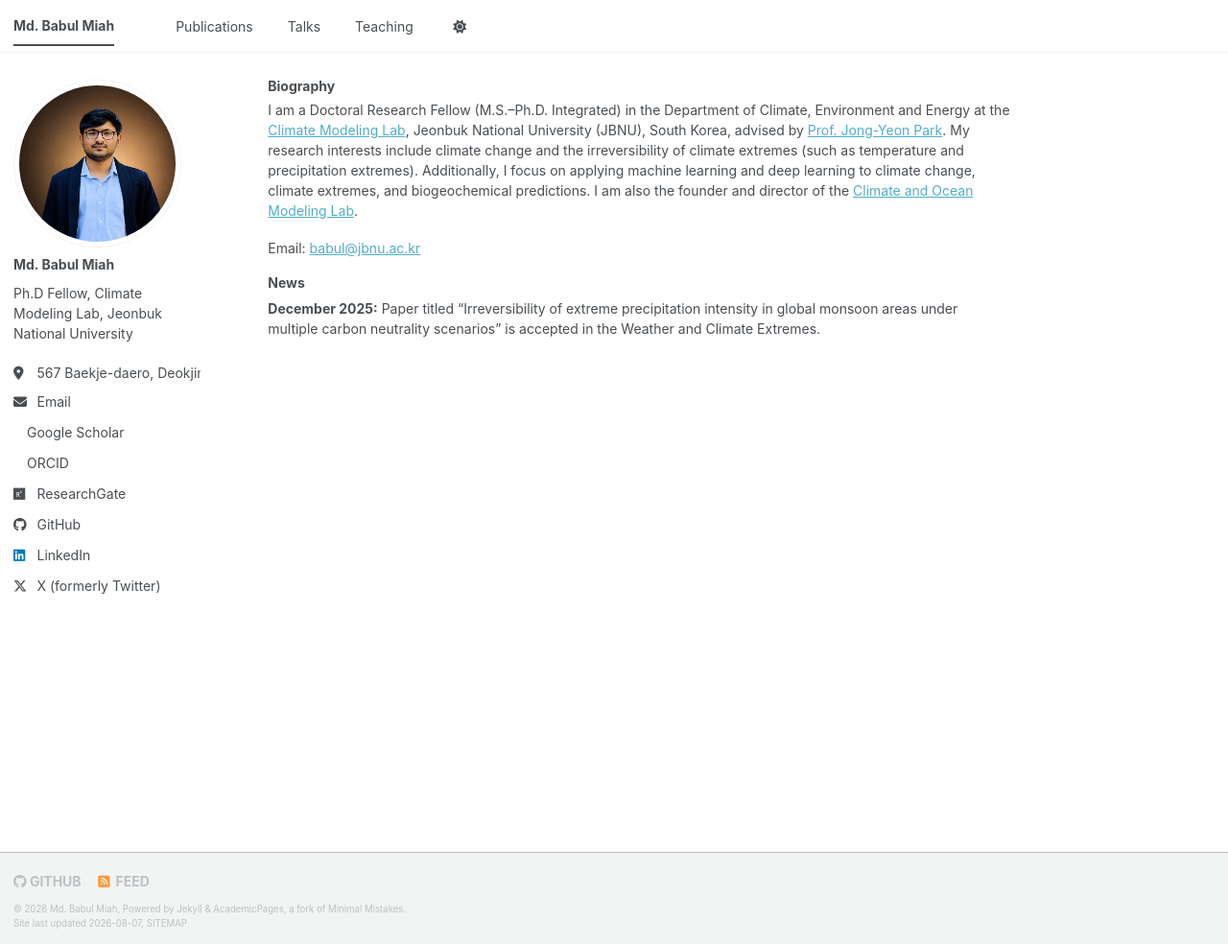
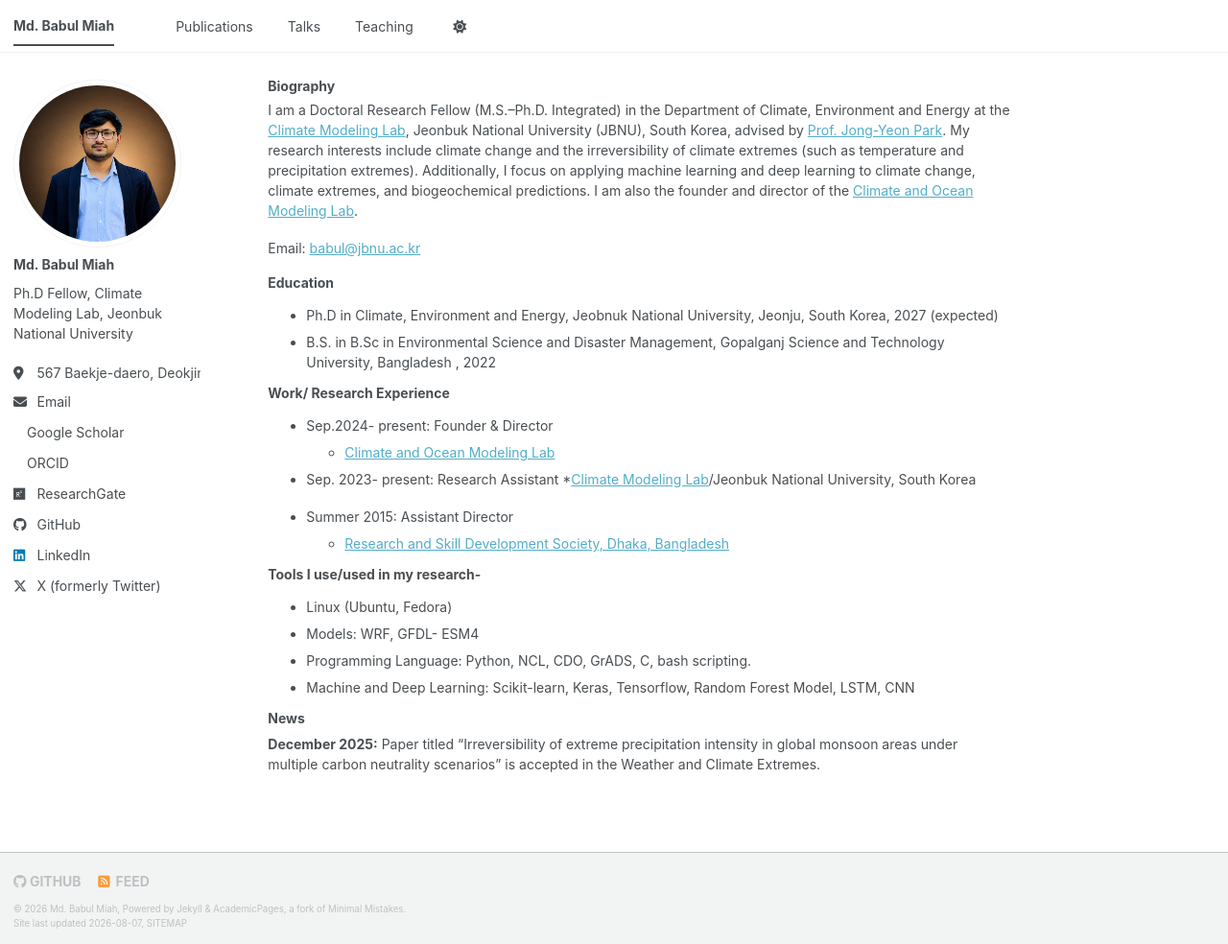
Before and after one commit to mbm-phd/mbm-phd.github.io, a Jekyll site: the page built from _pages/biography.md, in a window 1280 px wide and 984 px high. Shown: the whole window at 96% size. Built offline with Jekyll 4.4.1, drawn with Linux system fonts in a browser that asks for light colours; a style sheet for code colours, icons or effects is not loaded.

Commit message:
Update biography.md

```diff
--- a/_pages/biography.md
+++ b/_pages/biography.md
@@ -11,6 +11,29 @@ I am a Doctoral Research Fellow (M.S.–Ph.D. Integrated) in the Department of C
 
 Email: [babul@jbnu.ac.kr](mailto:babul@jbnu.ac.kr)
 
+Education
+======
+* Ph.D in Climate, Environment and Energy, Jeobnuk National University, Jeonju, South Korea, 2027 (expected)
+* B.S. in B.Sc in Environmental Science and Disaster Management, Gopalganj Science and Technology University, Bangladesh , 2022
+
+Work/ Research Experience
+======
+* Sep.2024- present: Founder & Director
+  * [Climate and Ocean Modeling Lab](https://coml-babul.org/director/)
+
+* Sep. 2023- present: Research Assistant
+  *[Climate Modeling Lab](https://cml.jbnu.ac.kr/cml/index..do)/Jeonbuk National University, South Korea
+
+* Summer 2015: Assistant Director
+  * [Research and Skill Development Society, Dhaka, Bangladesh](https://rsds-bd.org/assistant-director/)
+
+Tools I use/used in my research-
+======
+* Linux (Ubuntu, Fedora)
+* Models: WRF,  GFDL- ESM4
+* Programming Language: Python, NCL, CDO, GrADS, C, bash scripting.
+* Machine and Deep Learning: Scikit-learn,  Keras, Tensorflow, Random Forest Model, LSTM, CNN
+
 News
 ======
 **December 2025:** Paper titled "Irreversibility of extreme precipitation intensity in global monsoon areas under multiple carbon neutrality scenarios" is accepted in the Weather and Climate Extremes.
```
